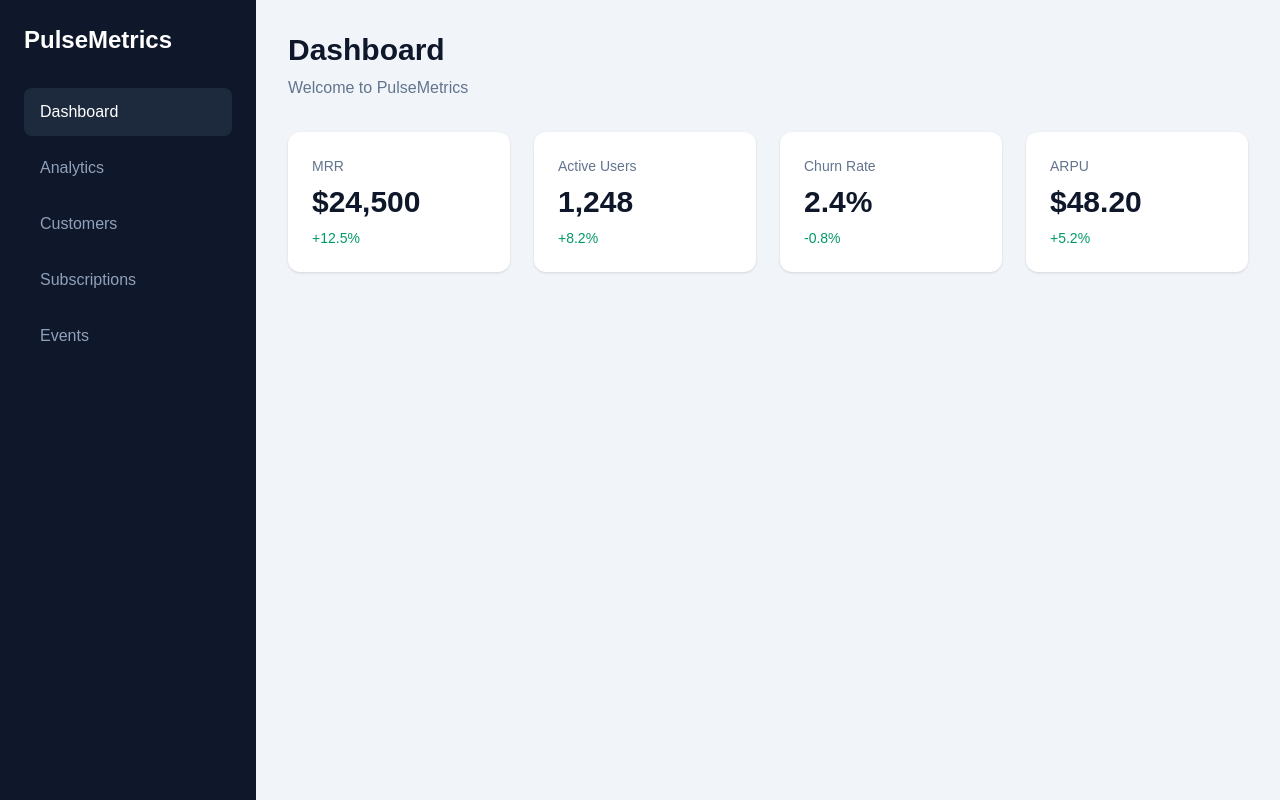
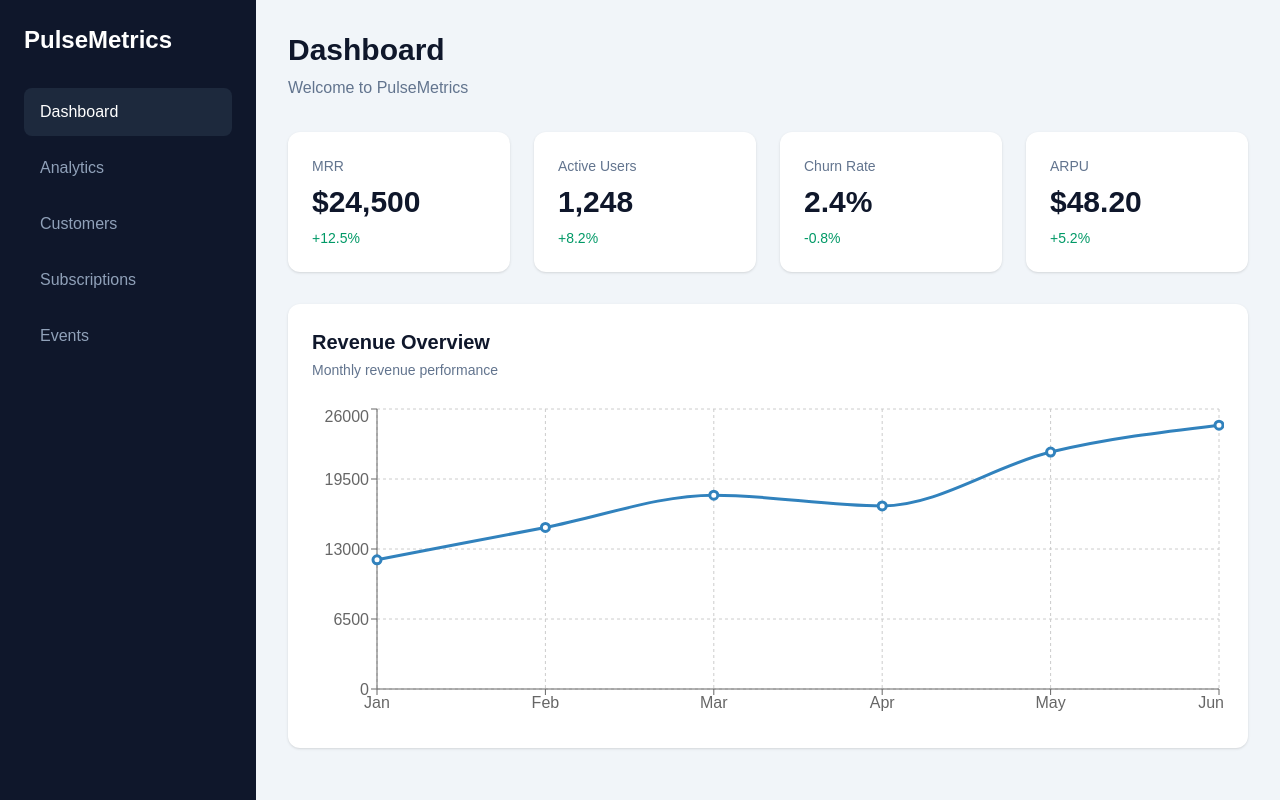
Before and after one commit to cevikbasesra/pulse-metrics, a Next.js app: page / in a window 1280 px wide. Built offline with nearby package versions, Linux system fonts and the light colour scheme.

Commit message:
feat: add revenue overview chart

```diff
--- a/package.json
+++ b/package.json
@@ -11,7 +11,8 @@
   "dependencies": {
     "next": "16.3.5",
     "react": "19.2.8",
-    "react-dom": "19.2.8"
+    "react-dom": "19.2.8",
+    "recharts": "^3.10.1"
   },
   "devDependencies": {
     "@tailwindcss/postcss": "^4",
--- a/src/app/page.tsx
+++ b/src/app/page.tsx
@@ -1,5 +1,6 @@
 import Sidebar from "@/components/dashboard/Sidebar";
 import MetricCard from "@/components/dashboard/MetricCard";
+import RevenueChart from "@/components/dashboard/RevenueChart";
 
 export default function Home() {
   return (
@@ -20,6 +21,10 @@ export default function Home() {
 
           <MetricCard title="ARPU" value="$48.20" change="+5.2%" />
         </div>
+
+        <div className="mt-8">
+          <RevenueChart />
+        </div>
       </section>
     </main>
   );
--- /dev/null
+++ b/src/components/dashboard/RevenueChart.tsx
@@ -0,0 +1,51 @@
+"use client";
+
+import {
+  LineChart,
+  Line,
+  XAxis,
+  YAxis,
+  CartesianGrid,
+  Tooltip,
+  ResponsiveContainer,
+} from "recharts";
+
+const revenueData = [
+  { month: "Jan", revenue: 12000 },
+  { month: "Feb", revenue: 15000 },
+  { month: "Mar", revenue: 18000 },
+  { month: "Apr", revenue: 17000 },
+  { month: "May", revenue: 22000 },
+  { month: "Jun", revenue: 24500 },
+];
+
+export default function RevenueChart() {
+  return (
+    <div className="rounded-xl bg-white p-6 shadow-sm">
+      <h2 className="text-xl font-semibold text-slate-900">Revenue Overview</h2>
+
+      <p className="mt-1 text-sm text-slate-500">Monthly revenue performance</p>
+
+      <div className="mt-6 h-80">
+        <ResponsiveContainer width="100%" height="100%">
+          <LineChart data={revenueData}>
+            <CartesianGrid strokeDasharray="3 3" />
+
+            <XAxis dataKey="month" />
+
+            <YAxis />
+
+            <Tooltip />
+
+            <Line
+              type="monotone"
+              dataKey="revenue"
+              strokeWidth={3}
+              dot={{ r: 4 }}
+            />
+          </LineChart>
+        </ResponsiveContainer>
+      </div>
+    </div>
+  );
+}
```
Also changed, not shown: 1 other file (tests, documents, lock files or other folders).
